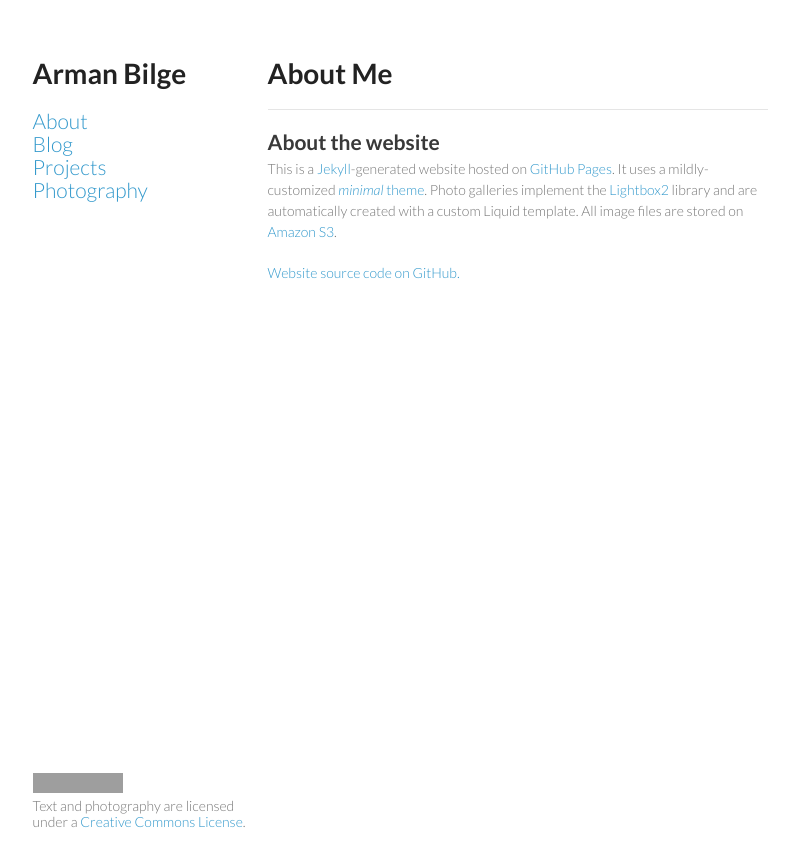
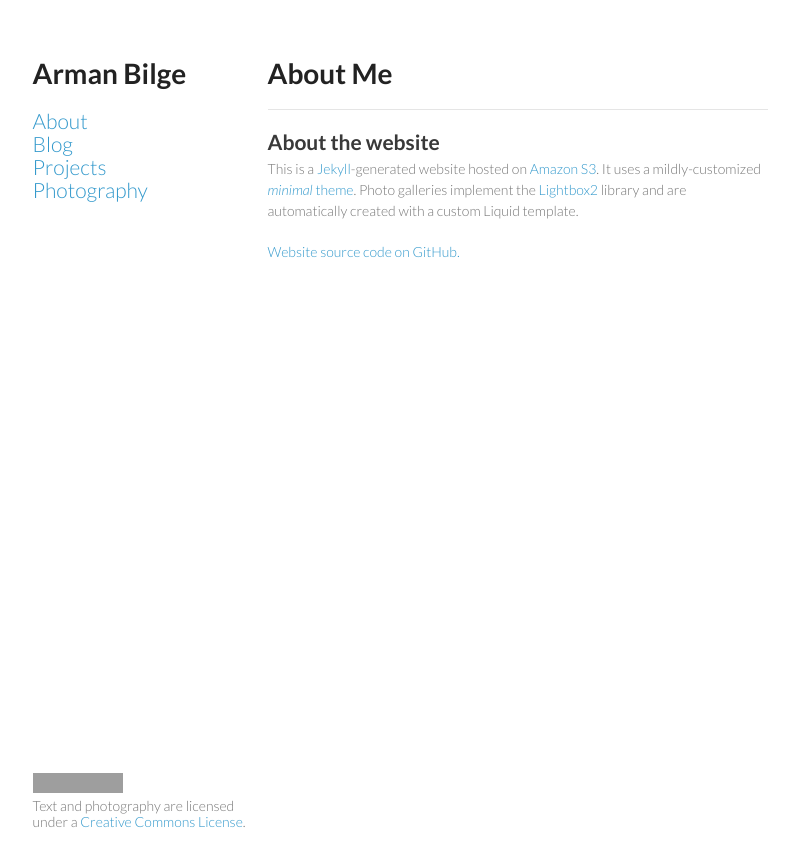
Before and after one commit to armanbilge/armanbilge.github.io, a Jekyll site: the page built from about/index.md, in a window 1280 px wide. Shown: the top 867 px of the page, without its empty margins (240-1031 px from the left). Built offline with Jekyll 4.4.1, drawn with Linux system fonts in a browser that asks for light colours; Markdown is read by kramdown in place of the engine named in the settings; grey boxes are pictures that could not be loaded.

Commit message:
Updated hosting info

```diff
--- a/about/index.md
+++ b/about/index.md
@@ -10,6 +10,6 @@
 
 ## About the website
 
-This is a [Jekyll](http://www.jekyllrb.com/)-generated website hosted on [GitHub Pages](http://pages.github.com/). It uses a mildly-customized [*minimal* theme](http://github.com/orderedlist/minimal). Photo galleries implement the [Lightbox2](http://lokeshdhakar.com/projects/lightbox2/) library and are automatically created with a custom Liquid template. All image files are stored on [Amazon S3](http://aws.amazon.com/s3).
+This is a [Jekyll](http://www.jekyllrb.com/)-generated website hosted on [Amazon S3](http://aws.amazon.com/s3). It uses a mildly-customized [*minimal* theme](http://github.com/orderedlist/minimal). Photo galleries implement the [Lightbox2](http://lokeshdhakar.com/projects/lightbox2/) library and are automatically created with a custom Liquid template.
 
 [Website source code on GitHub.](https://github.com/armanbilge/armanbilge.github.io)
```
